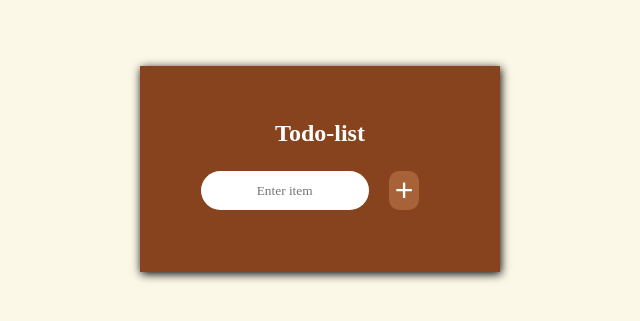
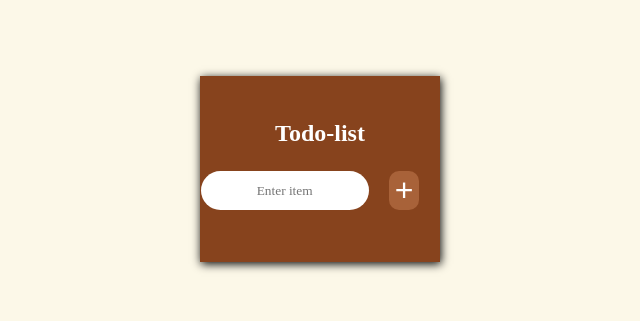
Before and after one commit to wesbabie/todo-app, a React (Create React App) app: page / in a window 1280 px wide. Shown: the part 231-552 px from the top of the page, without its empty margins (320-960 px from the left). Built offline with nearby package versions, Linux system fonts and the light colour scheme.

Commit message:
Create body.css

```diff
--- a/src/components/Body/body.css
+++ b/src/components/Body/body.css
@@ -5,12 +5,12 @@ section{
 }
 .card{
     background-color: #87431D !important;
-    padding: 30px;
+    padding: 20px;
     height: auto;
     color: #fff;
     box-shadow: 1px 2px 9px #000 ;
 position: absolute;
-            width: 300px;
+            width: 200px;
             top: 50%;
             left: 50%;
             transform: translate(-50%, -50%);
```
